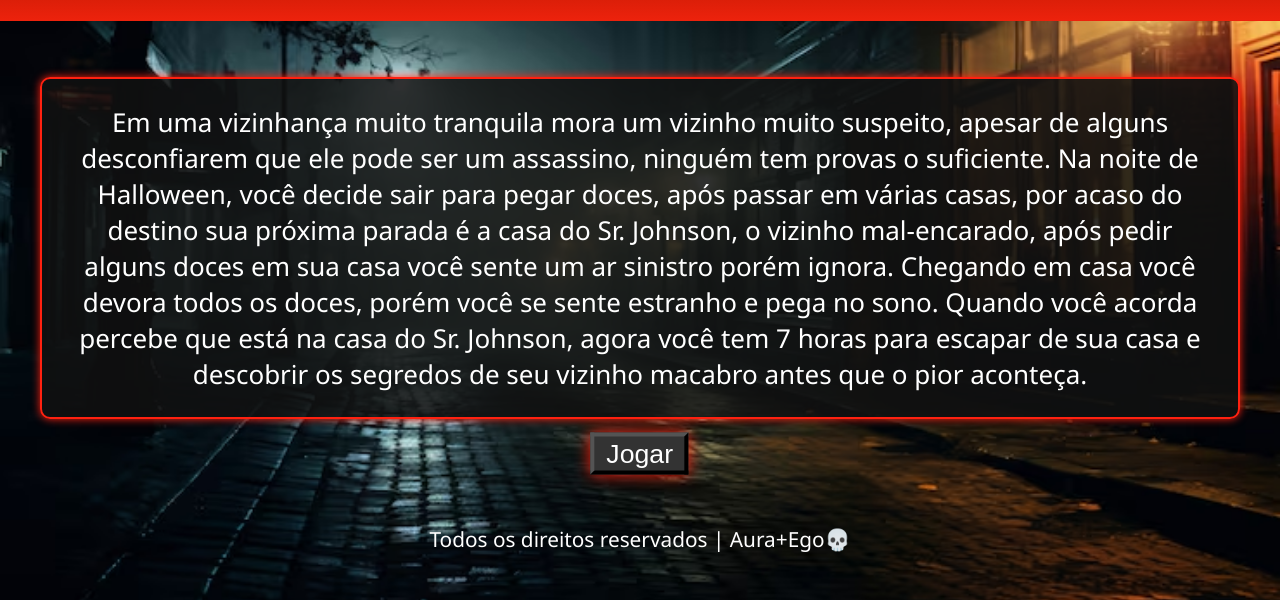
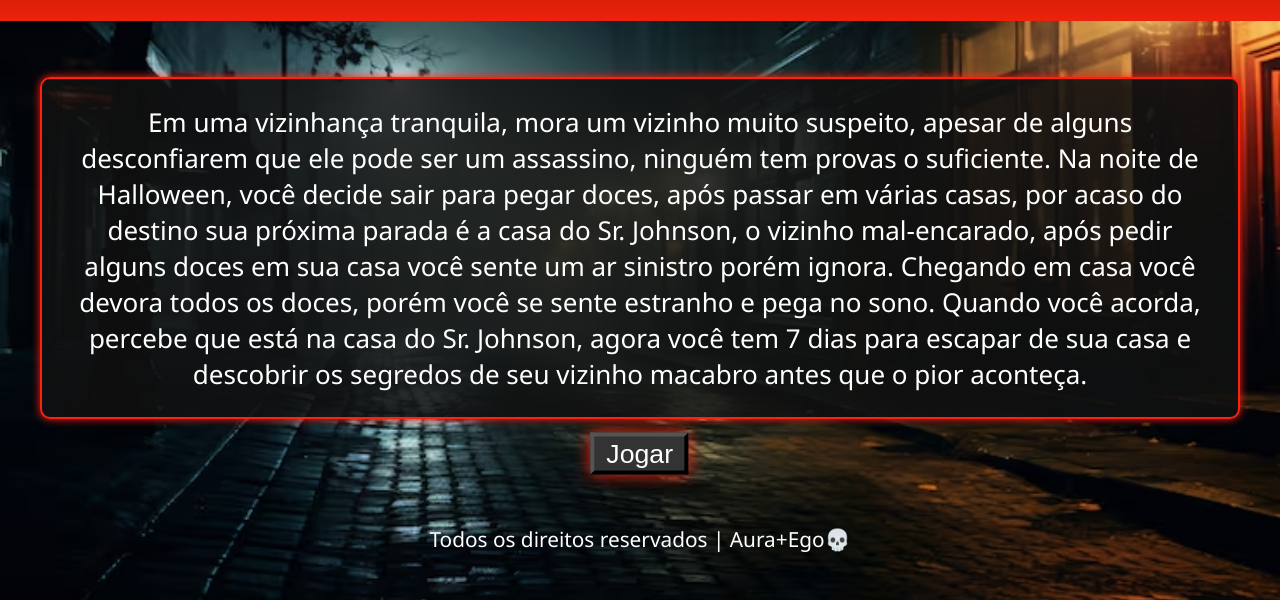
Before and after one commit to Franca28/EscapeRoom, a plain HTML site: page index.html in a window 1280 px wide. Shown: the part 200-800 px from the top of the page. Drawn offline with Linux system fonts and the light colour scheme.

Commit message:
new commit

```diff
--- a/index.html
+++ b/index.html
@@ -19,7 +19,7 @@
     </header>
     <main>
         <section>
-            Em uma vizinhança muito tranquila
+            Em uma vizinhança tranquila,
             mora um vizinho muito suspeito,
             apesar de alguns desconfiarem que
             ele pode ser um assassino, ninguém
@@ -35,9 +35,9 @@
             você devora todos os doces,
             porém você se sente estranho
             e pega no sono. Quando você
-            acorda percebe que está na casa
+            acorda, percebe que está na casa
             do Sr. Johnson, agora você tem
-            7 horas para escapar de sua casa
+            7 dias para escapar de sua casa
             e descobrir os segredos de seu
             vizinho macabro antes que o pior
             aconteça.
```
